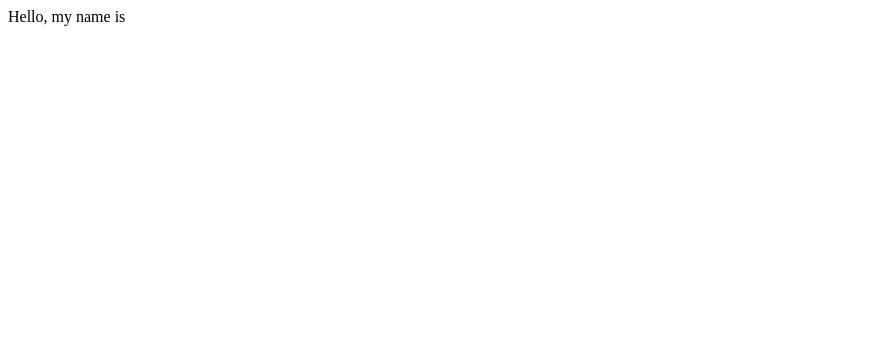
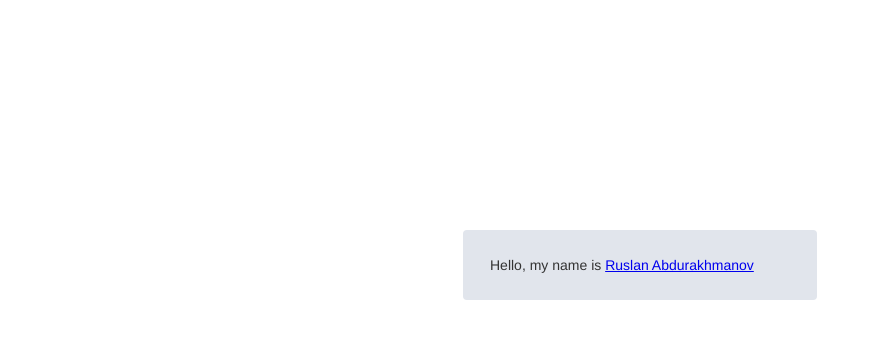
Before and after one commit to rusikytkz/rusikytkz.github.io, a plain HTML site: page index.html in a window 1280 px wide. Shown: the whole page, without its empty margins (0-872 px from the left). Drawn offline with Linux system fonts and the light colour scheme.

Commit message:
Style for index
Style for index

```diff
--- a/index.html
+++ b/index.html
@@ -4,9 +4,12 @@
     <meta charset="UTF-8">
     <meta name="viewport" content="width=device-width, initial-scale=1.0">
     <meta http-equiv="X-UA-Compatible" content="ie=edge">
-    <title>Hello</title>
+    <title>My First Project</title>
+    <link rel="stylesheet" href="style.css">
 </head>
 <body>
-    Hello, my name is <a href="https://vk.com/ruslan_abdurakhmanov"></a>
+    <div id="block">
+        Hello, my name is <a href="https://vk.com/ruslan_abdurakhmanov">Ruslan Abdurakhmanov</a>
+    </div>
 </body>
 </html>
--- /dev/null
+++ b/style.css
@@ -0,0 +1,26 @@
+* {
+    margin: 0;
+    padding: 0;
+    outline: none;
+}
+
+body {
+    margin: 0;
+    font-family: 'Helvetica Neue',Helvetica,Arial,sans-serif;
+    font-size: 14px;
+    line-height: 1.42857143;
+    color: #333;
+    background-color: #fff;
+    width:100%;height:100%;border:none
+}
+
+#block {
+    width: 300px;
+    background-color: #e1e5ec;
+    padding: 25px 27px;
+    margin: 0 auto;
+    -moz-border-radius: 4px;
+    -webkit-border-radius: 4px;
+    border-radius: 4px;
+    margin-top: 18%;
+}
```
